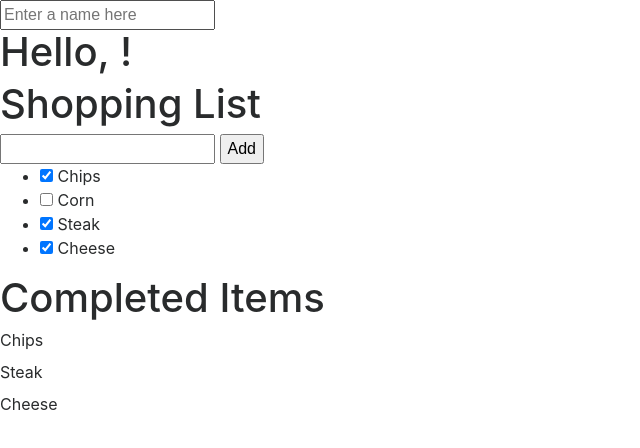
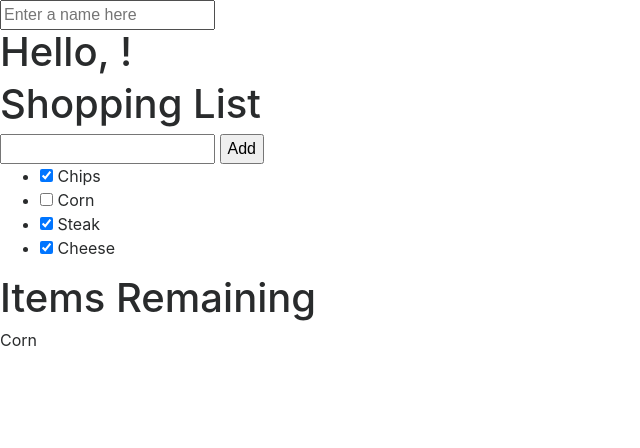
Before and after one commit to beewhy5/AngHelloWorld, a plain HTML site: page AngularHelloWorld/Index.html in a window 1280 px wide. Shown: the whole page, without its empty margins (0-640 px from the left). Drawn offline with nearby package versions, Linux system fonts and the light colour scheme.

Commit message:
Changed to show Items remaining on shopping list

```diff
--- a/AngularHelloWorld/app.js
+++ b/AngularHelloWorld/app.js
@@ -37,7 +37,7 @@ app.filter('completed', function () {
     return function (input) {
         var out = [];
         for (var i = 0; i < input.length; i++) {
-            if (input[i].completed) {
+            if (!input[i].completed) {
                 out.push(input[i]);
             }
         }
--- a/AngularHelloWorld/todo.tpl.html
+++ b/AngularHelloWorld/todo.tpl.html
@@ -20,7 +20,7 @@
         </ul>
 
         <!-- Use of Filters (Completed)-->
-        <h1>Completed Items</h1>
+        <h1>Items Remaining</h1>
         <div ng-repeat="thing in todo | completed">
             <label ng-model="thing.completed">{{thing.name}}</label>
         </div>
```
